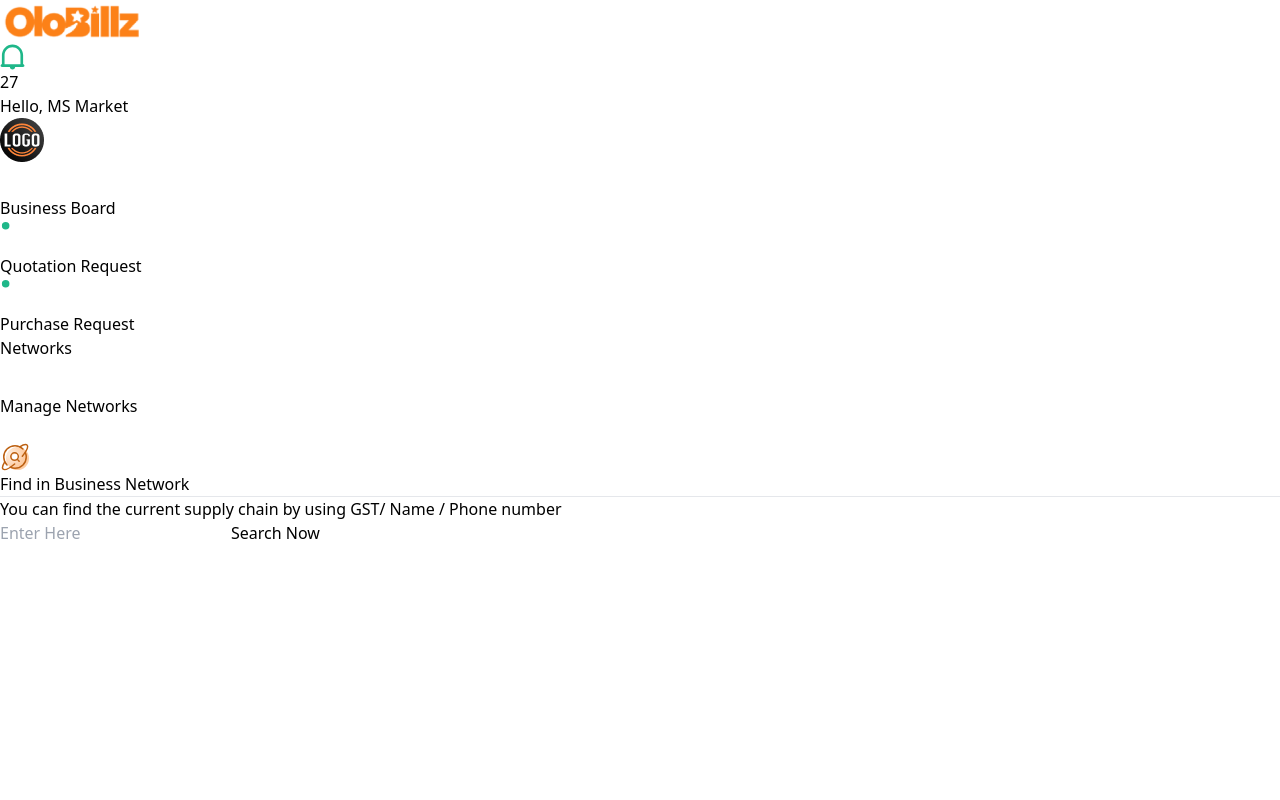
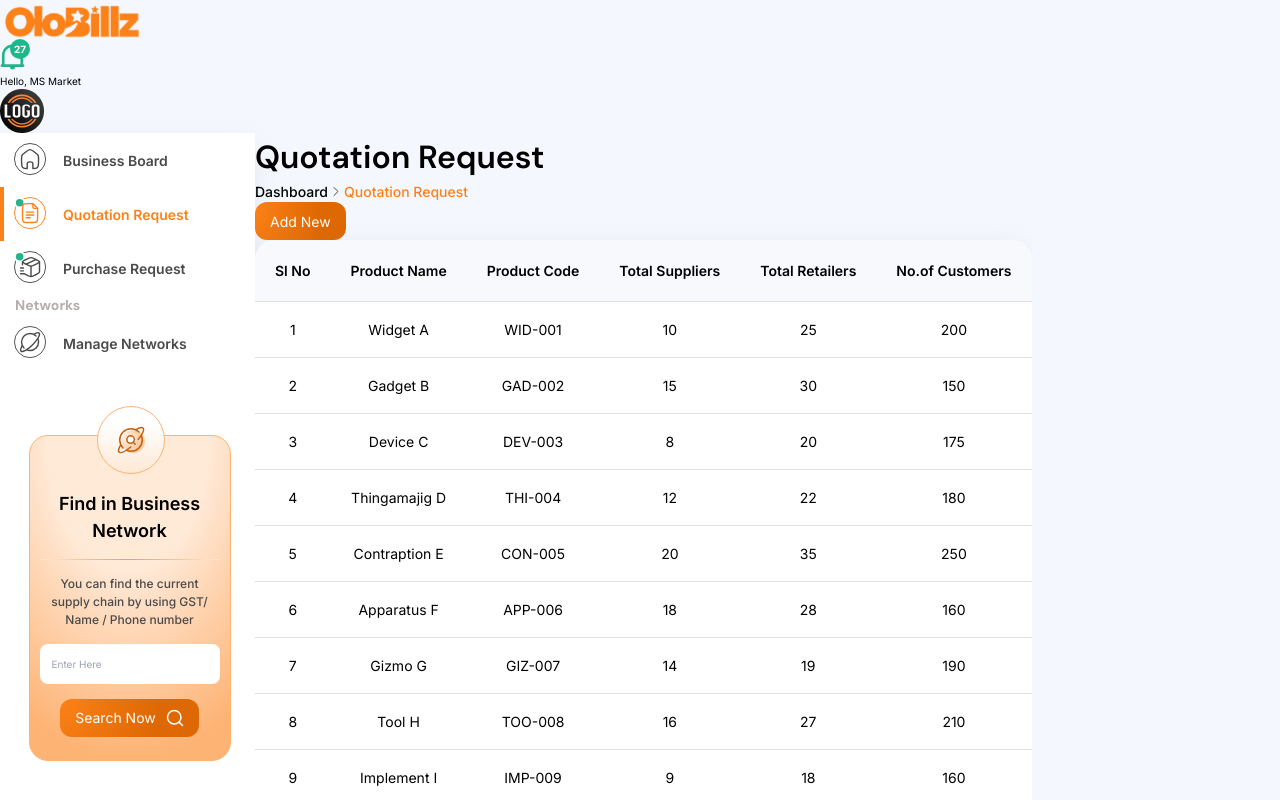
Before and after one commit to jsa1234/business-network-reactjs, a Next.js app: page /businessnetwork in a window 1280 px wide. Before the commit this address had no page. Shown: the top 800 px of the page. Built offline with nearby package versions, Linux system fonts and the light colour scheme.

Commit message:
navgation and table

```diff
--- /dev/null
+++ b/src/app/businessnetwork/page.js
@@ -0,0 +1,130 @@
+import Pagenavigation from "@/components/Pagenavigation";
+import React from "react";
+
+function Page() {
+  const breadcrumbItems = ["Dashboard", "Quotation Request"];
+  const urlList = ["/", "/dashboard", ""];
+  return (
+    <div className="bus__body w-full pl-9 mt-6 pr-3">
+      <div className="flex justify-between">
+        <div className="w-full md:w-1/2">
+          <Pagenavigation
+            pageName="Quotation Request"
+            navList={breadcrumbItems}
+            urlList={urlList}
+          />
+        </div>
+        <div className="w-full md:w-1/2 flex justify-end">
+          <button className="primary__btn">Add New</button>
+        </div>
+      </div>
+      <div className="w-full table-container mt-6">
+      <table className="table w-full">
+  <thead>
+    <tr>
+      <th>Sl No</th>
+      <th>Product Name</th>
+      <th>Product Code</th>
+      <th>Total Suppliers</th>
+      <th>Total Retailers</th>
+      <th>No.of Customers</th>
+    </tr>
+  </thead>
+  <tbody>
+    <tr>
+      <td>1</td>
+      <td>Widget A</td>
+      <td>WID-001</td>
+      <td>10</td>
+      <td>25</td>
+      <td>200</td>
+    </tr>
+    <tr>
+      <td>2</td>
+      <td>Gadget B</td>
+      <td>GAD-002</td>
+      <td>15</td>
+      <td>30</td>
+      <td>150</td>
+    </tr>
+    <tr>
+      <td>3</td>
+      <td>Device C</td>
+      <td>DEV-003</td>
+      <td>8</td>
+      <td>20</td>
+      <td>175</td>
+    </tr>
+    <tr>
+      <td>4</td>
+      <td>Thingamajig D</td>
+      <td>THI-004</td>
+      <td>12</td>
+      <td>22</td>
+      <td>180</td>
+    </tr>
+    <tr>
+      <td>5</td>
+      <td>Contraption E</td>
+      <td>CON-005</td>
+      <td>20</td>
+      <td>35</td>
+      <td>250</td>
+    </tr>
+    <tr>
+      <td>6</td>
+      <td>Apparatus F</td>
+      <td>APP-006</td>
+      <td>18</td>
+      <td>28</td>
+      <td>160</td>
+    </tr>
+    <tr>
+      <td>7</td>
+      <td>Gizmo G</td>
+      <td>GIZ-007</td>
+      <td>14</td>
+      <td>19</td>
+      <td>190</td>
+    </tr>
+    <tr>
+      <td>8</td>
+      <td>Tool H</td>
+      <td>TOO-008</td>
+      <td>16</td>
+      <td>27</td>
+      <td>210</td>
+    </tr>
+    <tr>
+      <td>9</td>
+      <td>Implement I</td>
+      <td>IMP-009</td>
+      <td>9</td>
+      <td>18</td>
+      <td>160</td>
+    </tr>
+    <tr>
+      <td>8</td>
+      <td>Tool H</td>
+      <td>TOO-008</td>
+      <td>16</td>
+      <td>27</td>
+      <td>210</td>
+    </tr>
+    <tr>
+      <td>9</td>
+      <td>Implement I</td>
+      <td>IMP-009</td>
+      <td>9</td>
+      <td>18</td>
+      <td>160</td>
+    </tr>
+  </tbody>
+</table>
+
+      </div>
+    </div>
+  );
+}
+
+export default Page;
--- a/src/app/layout.js
+++ b/src/app/layout.js
@@ -1,7 +1,7 @@
 import Navbar from "@/components/Navbar";
 import "./globals.css";
 import Sidebar from "@/components/Sidebar";
-
+import './styles/main.scss';
 export const metadata = {
   title: "Olopo Business Network",
   description: "Generated by create next app",
--- a/src/app/page.js
+++ b/src/app/page.js
@@ -1,6 +1,5 @@
-import './styles/main.scss';
 export default function Home() {
   return <>
-
+  Dash
   </>;
 }
--- a/src/app/styles/base/_base.scss
+++ b/src/app/styles/base/_base.scss
@@ -12,4 +12,8 @@ background-color: rgba(244, 247, 254, 1);
     display: flex;
     flex-direction: row;
  }
+ .bus__body{
+    max-height: calc(100vh - 90px);
+    overflow-y: scroll;
+ }
 }
--- /dev/null
+++ b/src/app/styles/components/_pagenav.scss
@@ -0,0 +1,29 @@
+.page_nav {
+  width: 25vw;
+  display: flex;
+  flex-direction: column;
+  align-items: baseline;
+  h1 {
+    font-size: 3.2rem;
+    font-family: DM Sans;
+    font-weight: 600;
+  }
+  h4 {
+    font-size: 12px;
+    color: rgba(115, 115, 115, 1);
+  }
+  li {
+    display: flex;
+    flex-direction: row;
+    align-items: center;
+    font-size: 1.4rem;
+    font-weight: 500;
+
+    p{
+        cursor: pointer;
+        &:last-child,&:hover{
+            color: $color-primary;
+        }
+    }
+  }
+}
--- a/src/app/styles/components/_sidebar.scss
+++ b/src/app/styles/components/_sidebar.scss
@@ -1,7 +1,8 @@
 .left__navbar {
+  box-shadow: rgba(149, 157, 165, 0.2) 0px 8px 24px -4px;
   min-width: 255px;
   max-width: 255px;
-  min-height: calc(100vh - 50px);
+  min-height: calc(100vh - 70px);
   -webkit-transition: all 0.5s ease;
   -moz-transition: all 0.5s ease;
   -o-transition: all 0.5s ease;
@@ -101,6 +102,7 @@
       font-size: 1.2rem;
       font-weight: 500;
       font-family: Inter, sans-serif;
+      color: rgba(74, 74, 74, 1);
     }
     h2,
     p {
--- /dev/null
+++ b/src/app/styles/components/_table.scss
@@ -0,0 +1,29 @@
+.table-container {
+  width: 100%;
+  background-color: white;
+  border-top-left-radius: 2rem;
+  border-top-right-radius: 2rem;
+  box-shadow: rgba(149, 157, 165, 0.2) 0px 8px 24px;
+  overflow: hidden;
+}
+.table {
+    font-size: 1.4rem;
+  thead {
+    background-color: rgba(248, 249, 253, 1);
+    tr th {
+      padding: 2rem;
+      font-weight: 600;
+    }
+  }
+  tr td {
+    text-align: center;
+    padding: 1.7rem;
+    font-weight: 400;
+  }
+  tr {
+    border-bottom: 1px solid rgba(222, 223, 227, 1);
+  &:hover{
+    background-color: rgba(245, 247, 250, 1);
+  }
+}
+}
--- a/src/app/styles/main.scss
+++ b/src/app/styles/main.scss
@@ -7,3 +7,5 @@
 @import "components/button";
 @import "components/loader";
 @import "components/sidebar";
+@import "components/pagenav";
+@import "components/table";
--- /dev/null
+++ b/src/components/Pagenavigation.jsx
@@ -0,0 +1,62 @@
+"use client"
+import { useRouter } from "next/navigation";
+import React from "react";
+
+function Pagenavigation(props) {
+    const router=useRouter();
+    const handleClick=(url)=>{
+        router.push(url);
+    }
+  return (
+    <div className="page_nav">
+      <h1>{props.pageName}</h1>
+
+      {props.message != "" ? <h4>{props.message}</h4> : ""}
+
+      {props.navList && props.navList.length > 0 ? (
+        <li className="flex items-center">
+          {props.navList.map((item, index) => (
+            <React.Fragment key={index}>
+              {index > 0 && (
+                <span className="mx-2">
+                  <svg
+                    width="16"
+                    height="17"
+                    viewBox="0 0 16 17"
+                    fill="none"
+                    xmlns="http://www.w3.org/2000/svg"
+                  >
+                    <g clipPath="url(#clip0_1_4859)">
+                      <path
+                        d="M6 4.5L10 8.5L6 12.5"
+                        stroke="#4A4A4A"
+                        strokeLinecap="round"
+                        strokeLinejoin="round"
+                      />
+                    </g>
+                    <defs>
+                      <clipPath id="clip0_1_4859">
+                        <rect
+                          width="16"
+                          height="16"
+                          fill="white"
+                          transform="translate(0 0.5)"
+                        />
+                      </clipPath>
+                    </defs>
+                  </svg>
+                </span>
+              )}{" "}
+              {/* Show '>' separator */}
+              <p onClick={() => handleClick(props.urlList[index])}>{item}</p>
+            </React.Fragment>
+          ))}
+        </li>
+      ) : (
+        ""
+      )}
+    </div>
+  );
+}
+
+export default Pagenavigation;
--- a/src/components/Sidebar.jsx
+++ b/src/components/Sidebar.jsx
@@ -36,8 +36,8 @@ function Sidebar() {
             </svg>
             <h2>Business Board</h2></Link>
           </li>
-          <li className={pathName.includes('dashboard')?"active":''}>
-          <Link href="/dashboard">
+          <li className={pathName.includes('businessnetwork')?"active":''}>
+          <Link href="/businessnetwork">
             <svg
               width="34"
               height="34"
```
Also changed, not shown: src/app/dashboard/page.js (deleted, +0 -14 lines), src/components/Businessnetwork.jsx (added, +9 -0 lines), public/assests/icons/chevron-right.svg (added), src/app/images/home.svg (deleted).
